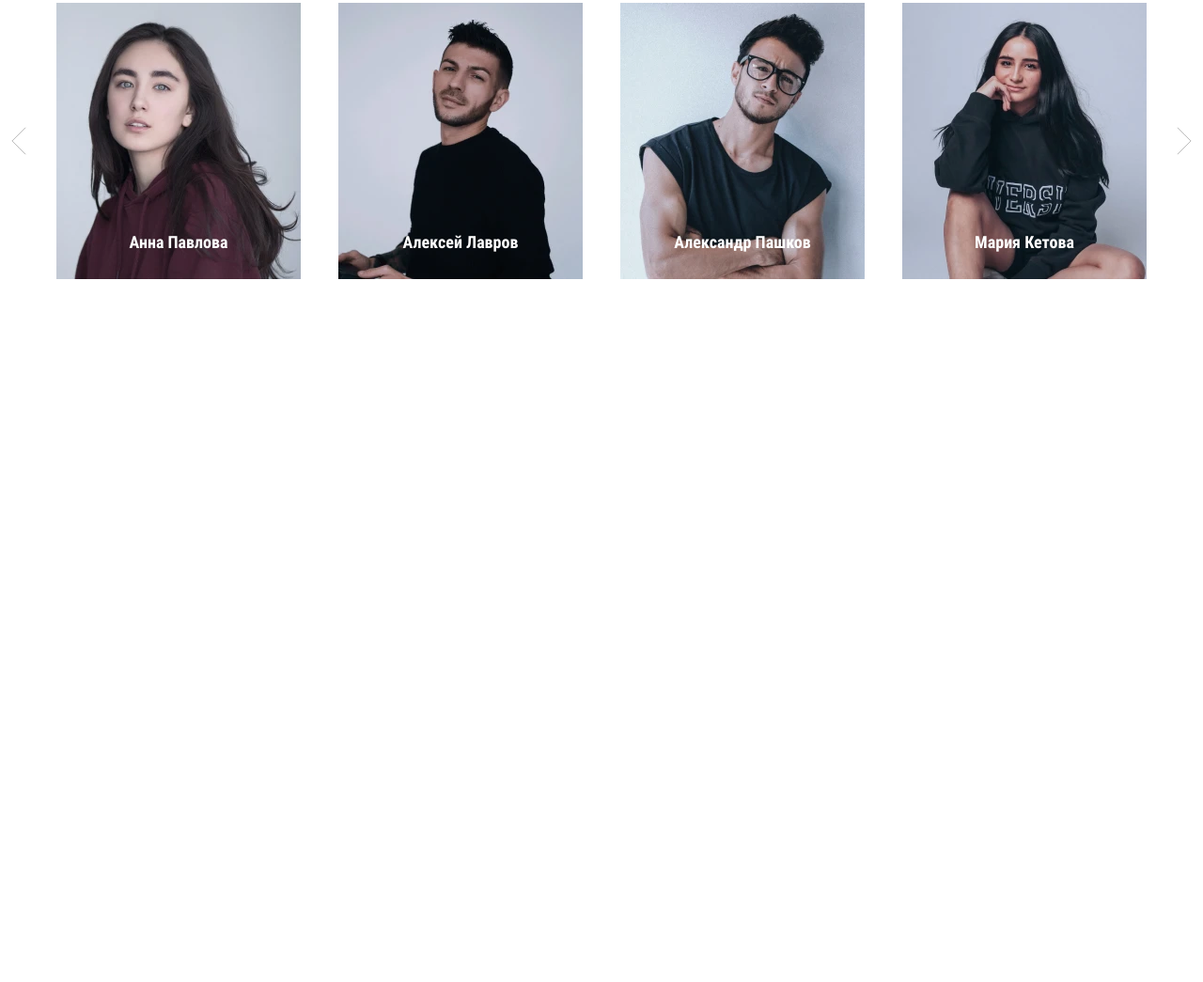
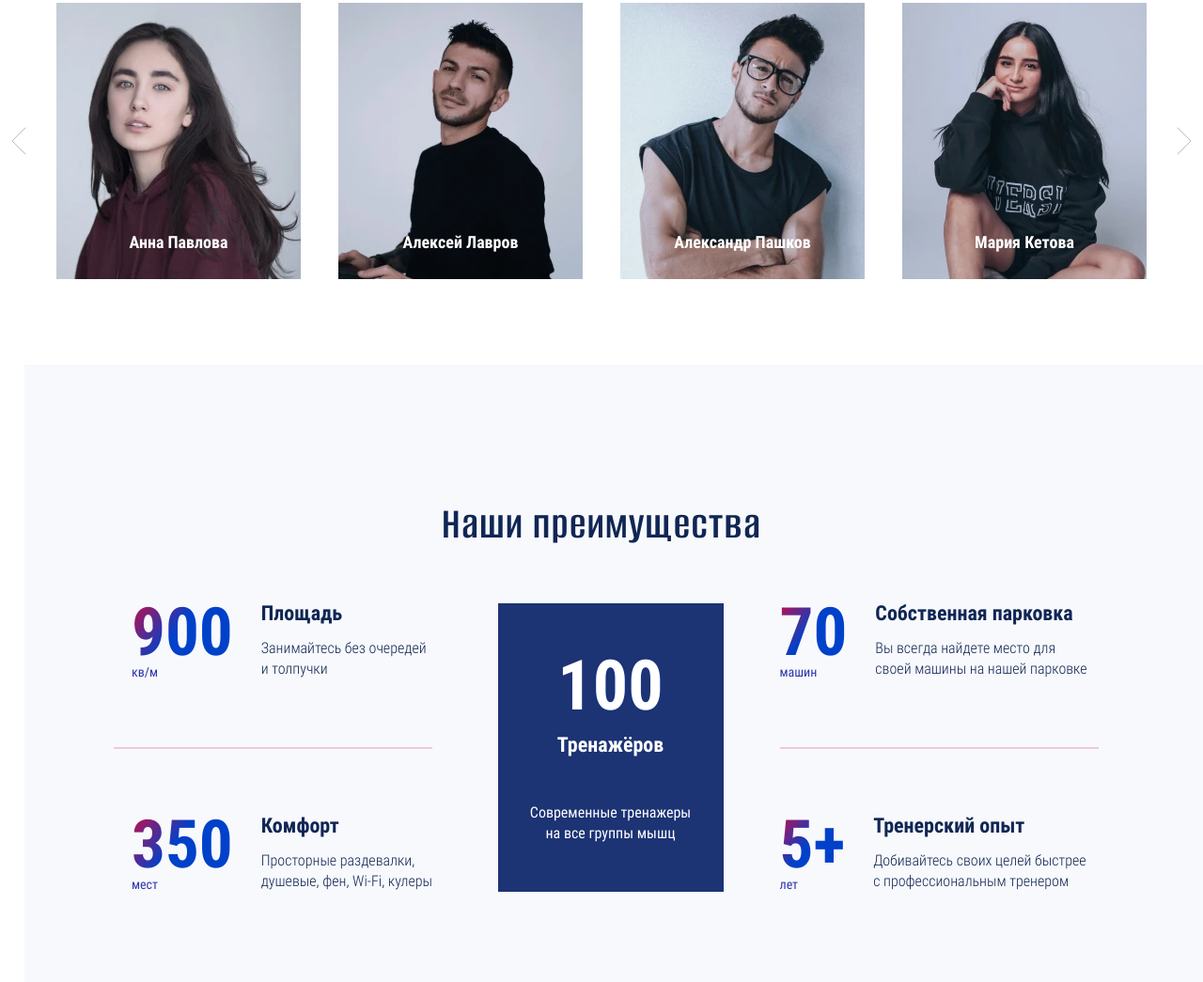
Before and after one commit to antonepifanov/fitness, a website built with webpack: page source/index.html in a window 1280 px wide. Shown: the part 3109-4154 px from the top of the page at 94% size. Before the commit the page ends 3497 px from the top, so only its background shows below. Built offline with nearby package versions, Linux system fonts and the light colour scheme; files whose address does not match are found by name.

Commit message:
Добавляет преимущества

```diff
--- a/source/index.html
+++ b/source/index.html
@@ -456,6 +456,84 @@
             </div>
           </div>
         </section>
+
+        <section class="features">
+          <div class="features__inner container">
+            <h2 class="title">Наши преимущества</h2>
+
+            <ul class="features__list list">
+              <li class="features__item">
+                <strong>
+                  <span>900</span>
+
+                  кв/м
+                </strong>
+
+                <dl class="features__item-description">
+                  <dt>Площадь</dt>
+
+                  <dd>Занимайтесь без очередей и&nbsp;толпучки</dd>
+                </dl>
+              </li>
+
+              <li class="features__item">
+                <strong>
+                  <span>70</span>
+
+                  машин
+                </strong>
+
+                <dl class="features__item-description">
+                  <dt>Собственная парковка</dt>
+
+                  <dd>Вы&nbsp;всегда найдете место для<br>своей машины на&nbsp;нашей парковке</dd>
+                </dl>
+              </li>
+
+              <li class="features__item features__item--accent">
+                <strong>
+                  <span>100</span>
+
+                  Тренажёров
+                </strong>
+
+                <dl class="features__item-description">
+                  <dt class="visually-hidden">Тренажёры</dt>
+
+                  <dd>Современные тренажеры<br>на&nbsp;все группы мышц</dd>
+                </dl>
+              </li>
+
+              <li class="features__item">
+                <strong>
+                  <span>350</span>
+
+                  мест
+                </strong>
+
+                <dl class="features__item-description">
+                  <dt>Комфорт</dt>
+
+                  <dd>Просторные раздевалки,<br>душевые, фен, Wi-Fi, кулеры</dd>
+                </dl>
+              </li>
+
+              <li class="features__item">
+                <strong>
+                  <span>5+</span>
+
+                  лет
+                </strong>
+
+                <dl class="features__item-description">
+                  <dt>Тренерский опыт</dt>
+
+                  <dd>Добивайтесь своих целей быстрее<br>с&nbsp;профессиональным тренером</dd>
+                </dl>
+              </li>
+            </ul>
+          </div>
+        </section>
       </main>
     </div>
 
--- a/source/js/modules/init-slider.js
+++ b/source/js/modules/init-slider.js
@@ -1,4 +1,4 @@
-import Swiper, {Navigation, Pagination} from 'swiper';
+import Swiper, {Navigation} from 'swiper';
 
 export const initCoachesSlider = () => {
   const coachesSliderContainer = document.querySelector('.coaches__slider');
@@ -8,14 +8,9 @@ export const initCoachesSlider = () => {
   }
 
   const coachSlider = new Swiper(coachesSliderContainer, {
-    modules: [Navigation, Pagination],
+    modules: [Navigation],
     effect: 'slide',
     loop: true,
-    loopFillGroupWithBlank: true,
-    keyboard: {
-      enabled: true,
-      onlyInViewport: false,
-    },
     navigation: {
       nextEl: '.coaches__button--next',
       prevEl: '.coaches__button--prev',
@@ -28,26 +23,32 @@ export const initCoachesSlider = () => {
     breakpoints: {
       320: {
         slidesPerView: 1,
+        initialSlide: 2,
       },
       768: {
         slidesPerView: 2,
-        slidesPerGroup: 2,
         spaceBetween: 30,
+        initialSlide: 2,
       },
       1200: {
         slidesPerView: 4,
-        slidesPerGroup: 4,
         spaceBetween: 40,
+        initialSlide: 0,
       },
     },
     on: {
+      init() {
+        const doubleSlides = coachesSliderContainer.querySelectorAll('.swiper-slide-duplicate');
+        doubleSlides.forEach((slide) => {
+          slide.setAttribute('tabindex', '-1');
+        });
+      },
       resize() {
-        this.update();
+        coachSlider.update();
       },
       orientationchange() {
-        this.update();
+        coachSlider.update();
       },
     },
   });
-  coachSlider.update();
 };
--- /dev/null
+++ b/source/sass/blocks/features.scss
@@ -0,0 +1,221 @@
+.features {
+  background: $from-default-white-to-ghost-white;
+
+  @include vp-1199 {
+    background: $color-ghost-white;
+  }
+}
+
+.features__inner {
+  padding-top: 141px;
+  padding-bottom: 96px;
+  padding-left: 164px;
+  padding-right: 164px;
+
+  @include vp-1365 {
+    padding-top: 141px;
+    padding-bottom: 96px;
+    padding-left: 121px;
+    padding-right: 121px;
+  }
+
+  @include vp-1199 {
+    padding-top: 100px;
+    padding-bottom: 100px;
+  }
+
+  @include vp-767 {
+    padding-top: 70px;
+    padding-bottom: 70px;
+  }
+
+  h2 {
+    margin-bottom: 55px;
+
+    @include vp-1199 {
+      margin-bottom: 60px;
+    }
+  }
+}
+
+.features__list {
+  position: relative;
+  display: grid;
+  grid-template-columns: 1fr 240px 1fr;
+  grid-template-rows: repeat(2,auto);
+  column-gap: 60px;
+  row-gap: 144px;
+  padding-left: 19px;
+
+  @include vp-1199 {
+    grid-template-columns: 1fr 1fr;
+    grid-template-rows: auto minmax(240px, auto) auto;
+    column-gap: 40px;
+    row-gap: 50px;
+    padding-left: 0;
+  }
+
+  @include vp-767 {
+    display: flex;
+    flex-direction: column;
+  }
+
+  &::before {
+    position: absolute;
+    content: "";
+    top: 50%;
+    left: 0;
+    transform: translateY(-50%);
+    width: calc((100% - 120px - 240px) / 2);
+    height: 2px;
+    background-color: rgba($color-crimson, 0.2);
+
+    @include vp-1199 {
+      display: none;
+    }
+  }
+
+  &::after {
+    position: absolute;
+    content: "";
+    top: 50%;
+    right: -10px;
+    transform: translateY(-50%);
+    width: calc((100% - 120px - 240px) / 2);
+    height: 2px;
+    background-color: rgba($color-crimson, 0.2);
+
+    @include vp-1199 {
+      display: none;
+    }
+  }
+}
+
+.features__item {
+  display: flex;
+  gap: 30px;
+
+  @include vp-767 {
+    flex-direction: column;
+    align-items: center;
+    gap: 20px;
+  }
+
+  strong {
+    flex-shrink: 0;
+    display: flex;
+    flex-direction: column;
+    font-size: 14px;
+    font-weight: 400;
+    line-height: 1;
+    color: $color-persian-blue;
+    margin-top: -5px;
+
+    @include vp-767 {
+      align-items: center;
+    }
+  }
+
+  span {
+    font-size: 71px;
+    font-weight: 700;
+    line-height: 1;
+    background: $from-crimson-to-cobalt-2;
+    background-clip: text;
+    color: $color-transparent;
+
+    @include vp-1199 {
+      font-size: 58px;
+    }
+  }
+
+  &--accent {
+    grid-row: 1 / -1;
+    grid-column: 2 / 3;
+    flex-direction: column;
+    gap: 50px;
+    padding: 10px;
+    background-color: $color-resolution-blue;
+    align-items: center;
+    justify-content: center;
+    color: $color-default-white;
+
+    @include vp-1199 {
+      grid-column: 1 / -1;
+      grid-row: 2 / 3;
+      width: 65%;
+      justify-self: center;
+      gap: 30px;
+    }
+
+    @include vp-767 {
+      min-height: 239px;
+      margin-left: -15px;
+      margin-right: -15px;
+      width: calc(100% + 30px);
+      gap: 15px;
+    }
+
+    strong {
+      align-items: center;
+      font-size: 22px;
+      font-weight: 700;
+      line-height: 1;
+      color: $color-default-white;
+      margin-top: 0;
+      gap: 15px;
+
+      @include vp-1199 {
+        gap: 10px;
+      }
+    }
+
+    span {
+      font-size: 74px;
+      line-height: 1;
+      background: $from-crimson-to-cobalt-2;
+      background-clip: text;
+      color: $color-default-white;
+
+      @include vp-1199 {
+        font-size: 58px;
+      }
+    }
+
+    .features__item-description {
+      font-weight: 400;
+      text-align: center;
+    }
+  }
+}
+
+.features__item-description {
+  margin: 0;
+  display: flex;
+  flex-direction: column;
+  gap: 15px;
+
+  @include vp-1199 {
+    gap: 10px;
+  }
+
+  @include vp-767 {
+    align-items: center;
+    text-align: center;
+  }
+
+  dt {
+    font-size: 22px;
+    font-weight: 700;
+    line-height: 1;
+
+    @include vp-1199 {
+      font-size: 20px;
+    }
+  }
+
+  dd {
+    margin: 0;
+    line-height: 1.4;
+  }
+}
--- a/source/sass/style.scss
+++ b/source/sass/style.scss
@@ -31,6 +31,7 @@
 @import "blocks/subscription";
 @import "blocks/promo";
 @import "blocks/coaches";
+@import "blocks/features";
 
 // ---------------------------------
 
--- a/source/sass/variables.scss
+++ b/source/sass/variables.scss
@@ -16,8 +16,11 @@ $color-torch-red:                   #ed0233;
 $color-crimson:                     #d10a42;
 $color-dark-cerulean:               #003d85;
 $color-cobalt:                      #003eb7;
+$color-cobalt-2:                    #0041ca;
 $color-smalt:                       #00359f;
 $color-egyptian-blue:               #103aae;
+$color-persian-blue:                #2e35ac;
+$color-resolution-blue:             #1c3374;
 $color-gulf-blue:                   #2a3b63;
 $color-ghost-white:                 #f8f9fc;
 $color-whisper:                     #e8e8e8;
@@ -31,6 +34,8 @@ $conic-gradient:                    conic-gradient(from 130.31deg at 16.03% 39.0
 $from-cobalt-to-torch-red:          linear-gradient(44.89deg, $color-dark-cerulean 25.38%, $color-venetian-red 74.89%);
 $from-crimson-to-smalt:             linear-gradient(148.82deg, $color-crimson 0.85%, $color-smalt 100%);
 $from-torch-red-to-cobalt:          linear-gradient(97.05deg, $color-torch-red 17.6%, $color-cobalt 95.31%);
+$from-default-white-to-ghost-white: linear-gradient(to right, $color-default-white 2%, $color-ghost-white 2%);
+$from-crimson-to-cobalt-2:          linear-gradient(127.61deg, $color-crimson 0%, $color-cobalt-2 45.58%);
 // Typography
 // ---------------------------------
 
```
Also changed, not shown: build/css/style.css, build/css/style.min.css, build/index.html, build/js/main.min.js, 2 other files.
